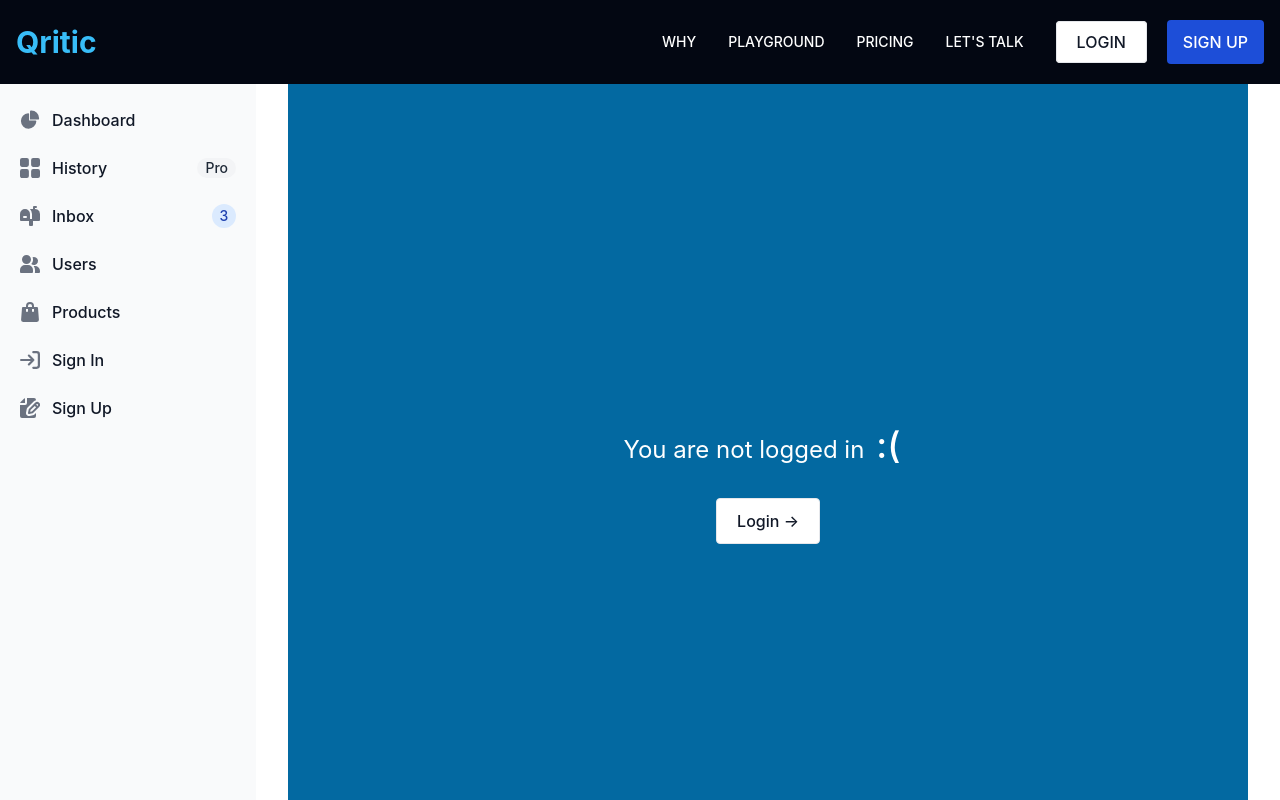
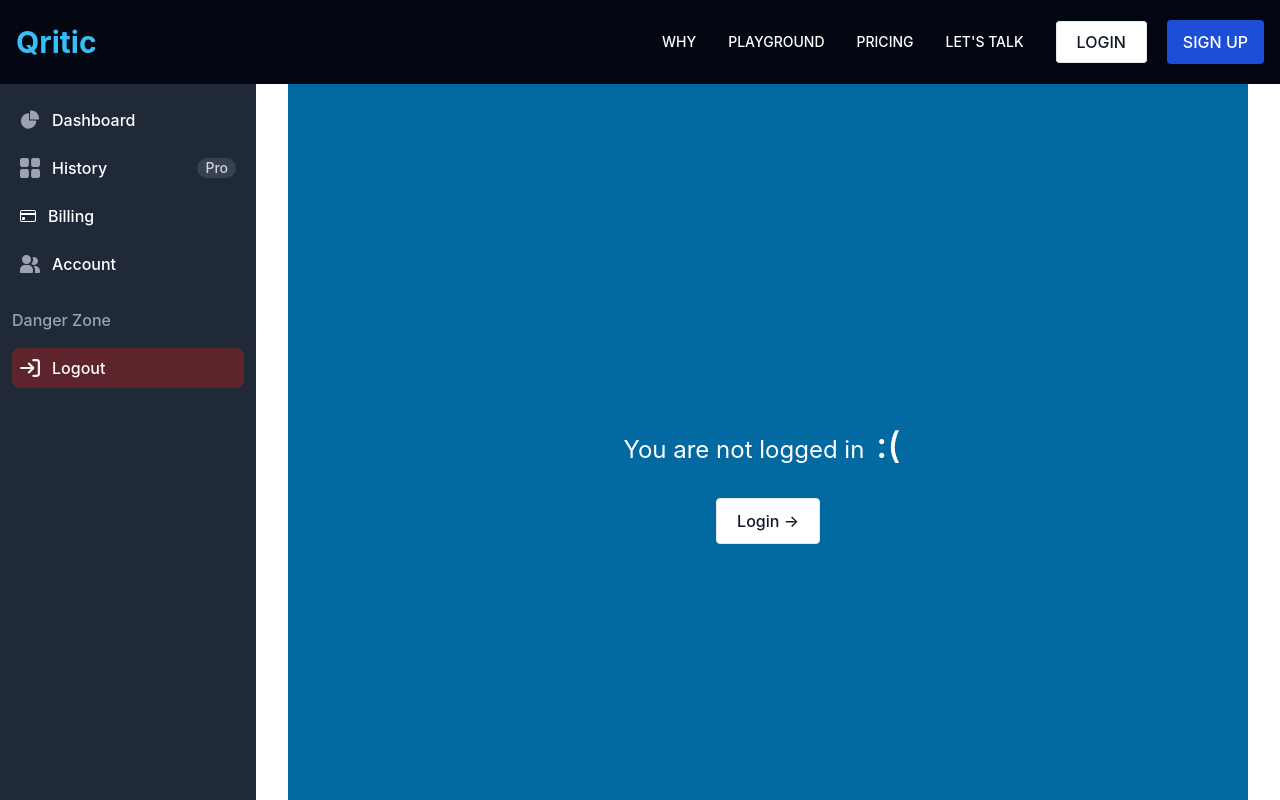
Before and after one commit to iamsid47/qritic, a React (Create React App) app in the folder frontend/: page /dashboard in a window 1280 px wide. Shown: the top 800 px of the page. Built offline with nearby package versions, Linux system fonts and the light colour scheme.

Commit message:
add necessary layouts

```diff
--- a/frontend/src/App.js
+++ b/frontend/src/App.js
@@ -5,6 +5,8 @@ import Login from "./components/Auth/Login";
 import Signup from "./components/Auth/Signup";
 import Dash from "./components/Dashboard/Dash";
 import Account from "./components/Dashboard/Account";
+import Billing from "./components/Dashboard/Billing";
+import History from "./components/Dashboard/History";
 import Contact from "./components/Pages/Contact";
 
 function App() {
@@ -16,6 +18,8 @@ function App() {
         <Route path="/signup" element={<Signup />} />
         <Route path="/dashboard/*" element={<Dash />} />
         <Route path="/dashboard/account" element={<Account />} />
+        <Route path="/dashboard/billing" element={<Billing />} />
+        <Route path="/dashboard/history" element={<History />} />
         <Route path="/contact" element={<Contact />} />
       </Routes>
     </BrowserRouter>
--- /dev/null
+++ b/frontend/src/components/Dashboard/Billing.jsx
@@ -0,0 +1,8 @@
+import React from "react";
+import Layout from "./Layout";
+
+const Billing = () => {
+  return <Layout>Billing</Layout>;
+};
+
+export default Billing;
--- /dev/null
+++ b/frontend/src/components/Dashboard/History.jsx
@@ -0,0 +1,14 @@
+import React from "react";
+import Layout from "./Layout";
+
+const History = () => {
+  return (
+    <Layout>
+      <div className="flex items-center justify-center py-32">
+        <h1 className="text-4xl">History Feature Coming Soon...</h1>
+      </div>
+    </Layout>
+  );
+};
+
+export default History;
--- a/frontend/src/components/Dashboard/SideNav.jsx
+++ b/frontend/src/components/Dashboard/SideNav.jsx
@@ -1,8 +1,17 @@
 import React from "react";
-import Account from "./Account";
-import { Link, Routes, Route } from "react-router-dom";
+import { useAuth } from "../Auth/AuthContext";
+import { useNavigate } from "react-router-dom";
 
 const SideNav = () => {
+  const { logout } = useAuth();
+  const navigate = useNavigate();
+  const handleLogout = (e) => {
+    e.preventDefault();
+
+    logout();
+    navigate("/");
+  };
+
   return (
     <section>
       <button
@@ -10,11 +19,11 @@ const SideNav = () => {
         data-drawer-toggle="default-sidebar"
         aria-controls="default-sidebar"
         type="button"
-        class="inline-flex items-center p-2 mt-2 ml-3 text-sm text-gray-500 rounded-lg sm:hidden hover:bg-gray-100 focus:outline-none focus:ring-2 focus:ring-gray-200 dark:text-gray-400 dark:hover:bg-gray-700 dark:focus:ring-gray-600"
+        className="inline-flex items-center p-2 mt-2 ml-3 text-sm  rounded-lg sm:hidden  focus:outline-none focus:ring-2  text-gray-400 hover:bg-gray-700 focus:ring-gray-600"
       >
-        <span class="sr-only">Open sidebar</span>
+        <span className="sr-only">Open sidebar</span>
         <svg
-          class="w-6 h-6"
+          className="w-6 h-6"
           aria-hidden="true"
           fill="currentColor"
           viewBox="0 0 20 20"
@@ -30,18 +39,18 @@ const SideNav = () => {
 
       <aside
         id="default-sidebar"
-        class=" top-0 left-0 z-40 w-64 h-screen transition-transform -translate-x-full sm:translate-x-0"
+        className=" top-0 left-0 z-40 w-64 h-screen transition-transform -translate-x-full sm:translate-x-0"
         aria-label="Sidebar"
       >
-        <div class="h-full px-3 py-4 overflow-y-auto bg-gray-50 dark:bg-gray-800">
-          <ul class="space-y-2 font-medium">
+        <div className="h-full px-3 py-4 overflow-y-auto  bg-gray-800">
+          <ul className="space-y-2 font-medium">
             <li>
               <a
-                href="/"
-                class="flex items-center p-2 text-gray-900 rounded-lg dark:text-white hover:bg-gray-100 dark:hover:bg-gray-700 group"
+                href="/dashboard"
+                className="flex items-center p-2  rounded-lg text-white  hover:bg-gray-700 group"
               >
                 <svg
-                  class="w-5 h-5 text-gray-500 transition duration-75 dark:text-gray-400 group-hover:text-gray-900 dark:group-hover:text-white"
+                  className="w-5 h-5  transition duration-75 text-gray-400  group-hover:text-white"
                   aria-hidden="true"
                   xmlns="http://www.w3.org/2000/svg"
                   fill="currentColor"
@@ -50,16 +59,16 @@ const SideNav = () => {
                   <path d="M16.975 11H10V4.025a1 1 0 0 0-1.066-.998 8.5 8.5 0 1 0 9.039 9.039.999.999 0 0 0-1-1.066h.002Z" />
                   <path d="M12.5 0c-.157 0-.311.01-.565.027A1 1 0 0 0 11 1.02V10h8.975a1 1 0 0 0 1-.935c.013-.188.028-.374.028-.565A8.51 8.51 0 0 0 12.5 0Z" />
                 </svg>
-                <span class="ml-3">Dashboard</span>
+                <span className="ml-3">Dashboard</span>
               </a>
             </li>
             <li>
               <a
-                href="/"
-                class="flex items-center p-2 text-gray-900 rounded-lg dark:text-white hover:bg-gray-100 dark:hover:bg-gray-700 group"
+                href="/dashboard/history"
+                className="flex items-center p-2  rounded-lg text-white  hover:bg-gray-700 group"
               >
                 <svg
-                  class="flex-shrink-0 w-5 h-5 text-gray-500 transition duration-75 dark:text-gray-400 group-hover:text-gray-900 dark:group-hover:text-white"
+                  className="flex-shrink-0 w-5 h-5  transition duration-75 text-gray-400  group-hover:text-white"
                   aria-hidden="true"
                   xmlns="http://www.w3.org/2000/svg"
                   fill="currentColor"
@@ -67,19 +76,19 @@ const SideNav = () => {
                 >
                   <path d="M6.143 0H1.857A1.857 1.857 0 0 0 0 1.857v4.286C0 7.169.831 8 1.857 8h4.286A1.857 1.857 0 0 0 8 6.143V1.857A1.857 1.857 0 0 0 6.143 0Zm10 0h-4.286A1.857 1.857 0 0 0 10 1.857v4.286C10 7.169 10.831 8 11.857 8h4.286A1.857 1.857 0 0 0 18 6.143V1.857A1.857 1.857 0 0 0 16.143 0Zm-10 10H1.857A1.857 1.857 0 0 0 0 11.857v4.286C0 17.169.831 18 1.857 18h4.286A1.857 1.857 0 0 0 8 16.143v-4.286A1.857 1.857 0 0 0 6.143 10Zm10 0h-4.286A1.857 1.857 0 0 0 10 11.857v4.286c0 1.026.831 1.857 1.857 1.857h4.286A1.857 1.857 0 0 0 18 16.143v-4.286A1.857 1.857 0 0 0 16.143 10Z" />
                 </svg>
-                <span class="flex-1 ml-3 whitespace-nowrap">History</span>
-                <span class="inline-flex items-center justify-center px-2 ml-3 text-sm font-medium text-gray-800 bg-gray-100 rounded-full dark:bg-gray-700 dark:text-gray-300">
+                <span className="flex-1 ml-3 whitespace-nowrap">History</span>
+                <span className="inline-flex items-center justify-center px-2 ml-3 text-sm font-medium  rounded-full bg-gray-700 text-gray-300">
                   Pro
                 </span>
               </a>
             </li>
-            <li>
+            {/* <li>
               <a
                 href="/"
-                class="flex items-center p-2 text-gray-900 rounded-lg dark:text-white hover:bg-gray-100 dark:hover:bg-gray-700 group"
+                className="flex items-center p-2  rounded-lg text-white  hover:bg-gray-700 group"
               >
                 <svg
-                  class="flex-shrink-0 w-5 h-5 text-gray-500 transition duration-75 dark:text-gray-400 group-hover:text-gray-900 dark:group-hover:text-white"
+                  className="flex-shrink-0 w-5 h-5  transition duration-75 text-gray-400  group-hover:text-white"
                   aria-hidden="true"
                   xmlns="http://www.w3.org/2000/svg"
                   fill="currentColor"
@@ -87,19 +96,40 @@ const SideNav = () => {
                 >
                   <path d="m17.418 3.623-.018-.008a6.713 6.713 0 0 0-2.4-.569V2h1a1 1 0 1 0 0-2h-2a1 1 0 0 0-1 1v2H9.89A6.977 6.977 0 0 1 12 8v5h-2V8A5 5 0 1 0 0 8v6a1 1 0 0 0 1 1h8v4a1 1 0 0 0 1 1h2a1 1 0 0 0 1-1v-4h6a1 1 0 0 0 1-1V8a5 5 0 0 0-2.582-4.377ZM6 12H4a1 1 0 0 1 0-2h2a1 1 0 0 1 0 2Z" />
                 </svg>
-                <span class="flex-1 ml-3 whitespace-nowrap">Inbox</span>
-                <span class="inline-flex items-center justify-center w-3 h-3 p-3 ml-3 text-sm font-medium text-blue-800 bg-blue-100 rounded-full dark:bg-blue-900 dark:text-blue-300">
+                <span className="flex-1 ml-3 whitespace-nowrap">Inbox</span>
+                <span className="inline-flex items-center justify-center w-3 h-3 p-3 ml-3 text-sm font-medium text-blue-800 bg-blue-100 rounded-full bg-blue-900 text-blue-300">
                   3
                 </span>
+              </a>
+            </li> */}
+            <li>
+              <a
+                href="/dashboard/billing"
+                className="flex items-center p-2  rounded-lg text-white  hover:bg-gray-700 group"
+              >
+                <svg
+                  xmlns="http://www.w3.org/2000/svg"
+                  className="w-5 h-5 transition duration-75 text-gray-400 group-hover:text-white"
+                  width="16"
+                  height="16"
+                  fill="currentColor"
+                  class="bi bi-credit-card"
+                  viewBox="0 0 16 16"
+                >
+                  <path d="M0 4a2 2 0 0 1 2-2h12a2 2 0 0 1 2 2v8a2 2 0 0 1-2 2H2a2 2 0 0 1-2-2V4zm2-1a1 1 0 0 0-1 1v1h14V4a1 1 0 0 0-1-1H2zm13 4H1v5a1 1 0 0 0 1 1h12a1 1 0 0 0 1-1V7z" />{" "}
+                  <path d="M2 10a1 1 0 0 1 1-1h1a1 1 0 0 1 1 1v1a1 1 0 0 1-1 1H3a1 1 0 0 1-1-1v-1z" />{" "}
+                </svg>
+
+                <span className="flex-1 ml-3 whitespace-nowrap">Billing</span>
               </a>
             </li>
             <li>
               <a
-                href="/"
-                class="flex items-center p-2 text-gray-900 rounded-lg dark:text-white hover:bg-gray-100 dark:hover:bg-gray-700 group"
+                href="/dashboard/account"
+                className="flex items-center p-2  rounded-lg text-white  hover:bg-gray-700 group"
               >
                 <svg
-                  class="flex-shrink-0 w-5 h-5 text-gray-500 transition duration-75 dark:text-gray-400 group-hover:text-gray-900 dark:group-hover:text-white"
+                  className="flex-shrink-0 w-5 h-5  transition duration-75 text-gray-400  group-hover:text-white"
                   aria-hidden="true"
                   xmlns="http://www.w3.org/2000/svg"
                   fill="currentColor"
@@ -107,16 +137,16 @@ const SideNav = () => {
                 >
                   <path d="M14 2a3.963 3.963 0 0 0-1.4.267 6.439 6.439 0 0 1-1.331 6.638A4 4 0 1 0 14 2Zm1 9h-1.264A6.957 6.957 0 0 1 15 15v2a2.97 2.97 0 0 1-.184 1H19a1 1 0 0 0 1-1v-1a5.006 5.006 0 0 0-5-5ZM6.5 9a4.5 4.5 0 1 0 0-9 4.5 4.5 0 0 0 0 9ZM8 10H5a5.006 5.006 0 0 0-5 5v2a1 1 0 0 0 1 1h11a1 1 0 0 0 1-1v-2a5.006 5.006 0 0 0-5-5Z" />
                 </svg>
-                <span class="flex-1 ml-3 whitespace-nowrap">Users</span>
+                <span className="flex-1 ml-3 whitespace-nowrap">Account</span>
               </a>
             </li>
-            <li>
+            {/* <li>
               <a
                 href="/"
-                class="flex items-center p-2 text-gray-900 rounded-lg dark:text-white hover:bg-gray-100 dark:hover:bg-gray-700 group"
+                className="flex items-center p-2  rounded-lg text-white  hover:bg-gray-700 group"
               >
                 <svg
-                  class="flex-shrink-0 w-5 h-5 text-gray-500 transition duration-75 dark:text-gray-400 group-hover:text-gray-900 dark:group-hover:text-white"
+                  className="flex-shrink-0 w-5 h-5  transition duration-75 text-gray-400  group-hover:text-white"
                   aria-hidden="true"
                   xmlns="http://www.w3.org/2000/svg"
                   fill="currentColor"
@@ -124,16 +154,19 @@ const SideNav = () => {
                 >
                   <path d="M17 5.923A1 1 0 0 0 16 5h-3V4a4 4 0 1 0-8 0v1H2a1 1 0 0 0-1 .923L.086 17.846A2 2 0 0 0 2.08 20h13.84a2 2 0 0 0 1.994-2.153L17 5.923ZM7 9a1 1 0 0 1-2 0V7h2v2Zm0-5a2 2 0 1 1 4 0v1H7V4Zm6 5a1 1 0 1 1-2 0V7h2v2Z" />
                 </svg>
-                <span class="flex-1 ml-3 whitespace-nowrap">Products</span>
+                <span className="flex-1 ml-3 whitespace-nowrap">Products</span>
               </a>
-            </li>
+            </li> */}
+
+            <div className="bottom-0">
+              <p className="text-gray-400 py-4">Danger Zone</p>
               <li>
-              <a
-                href="/"
-                class="flex items-center p-2 text-gray-900 rounded-lg dark:text-white hover:bg-gray-100 dark:hover:bg-gray-700 group"
+                <button
+                  onClick={handleLogout}
+                  className="flex w-full text-left items-center p-2  rounded-lg bg-red-700/40 text-white  hover:bg-red-700 group transition duration-300"
                 >
                   <svg
-                  class="flex-shrink-0 w-5 h-5 text-gray-500 transition duration-75 dark:text-gray-400 group-hover:text-gray-900 dark:group-hover:text-white"
+                    className="flex-shrink-0 w-5 h-5  transition duration-75 text-gray-100  group-hover:text-white"
                     aria-hidden="true"
                     xmlns="http://www.w3.org/2000/svg"
                     fill="none"
@@ -147,16 +180,18 @@ const SideNav = () => {
                       d="M1 8h11m0 0L8 4m4 4-4 4m4-11h3a2 2 0 0 1 2 2v10a2 2 0 0 1-2 2h-3"
                     />
                   </svg>
-                <span class="flex-1 ml-3 whitespace-nowrap">Sign In</span>
-              </a>
+                  <span className="flex-1 ml-3 whitespace-nowrap">Logout</span>
+                </button>
               </li>
-            <li>
+            </div>
+
+            {/* <li>
               <a
                 href="/"
-                class="flex items-center p-2 text-gray-900 rounded-lg dark:text-white hover:bg-gray-100 dark:hover:bg-gray-700 group"
+                className="flex items-center p-2  rounded-lg text-white  hover:bg-gray-700 group"
               >
                 <svg
-                  class="flex-shrink-0 w-5 h-5 text-gray-500 transition duration-75 dark:text-gray-400 group-hover:text-gray-900 dark:group-hover:text-white"
+                  className="flex-shrink-0 w-5 h-5  transition duration-75 text-gray-400  group-hover:text-white"
                   aria-hidden="true"
                   xmlns="http://www.w3.org/2000/svg"
                   fill="currentColor"
@@ -166,9 +201,9 @@ const SideNav = () => {
                   <path d="M6.737 11.061a2.961 2.961 0 0 1 .81-1.515l6.117-6.116A4.839 4.839 0 0 1 16 2.141V2a1.97 1.97 0 0 0-1.933-2H7v5a2 2 0 0 1-2 2H0v11a1.969 1.969 0 0 0 1.933 2h12.134A1.97 1.97 0 0 0 16 18v-3.093l-1.546 1.546c-.413.413-.94.695-1.513.81l-3.4.679a2.947 2.947 0 0 1-1.85-.227 2.96 2.96 0 0 1-1.635-3.257l.681-3.397Z" />
                   <path d="M8.961 16a.93.93 0 0 0 .189-.019l3.4-.679a.961.961 0 0 0 .49-.263l6.118-6.117a2.884 2.884 0 0 0-4.079-4.078l-6.117 6.117a.96.96 0 0 0-.263.491l-.679 3.4A.961.961 0 0 0 8.961 16Zm7.477-9.8a.958.958 0 0 1 .68-.281.961.961 0 0 1 .682 1.644l-.315.315-1.36-1.36.313-.318Zm-5.911 5.911 4.236-4.236 1.359 1.359-4.236 4.237-1.7.339.341-1.699Z" />
                 </svg>
-                <span class="flex-1 ml-3 whitespace-nowrap">Sign Up</span>
+                <span className="flex-1 ml-3 whitespace-nowrap">Sign Up</span>
               </a>
-            </li>
+            </li> */}
           </ul>
         </div>
       </aside>
```
Lines whose indentation alone changed are shown as unchanged.
